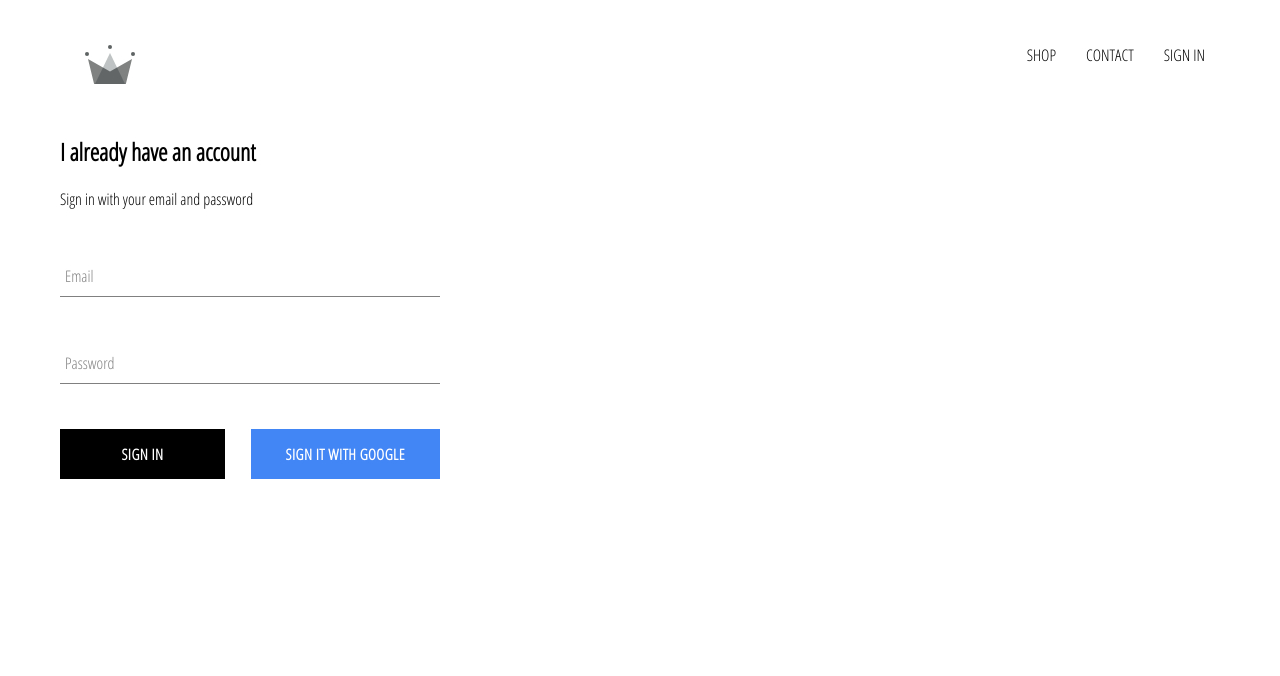
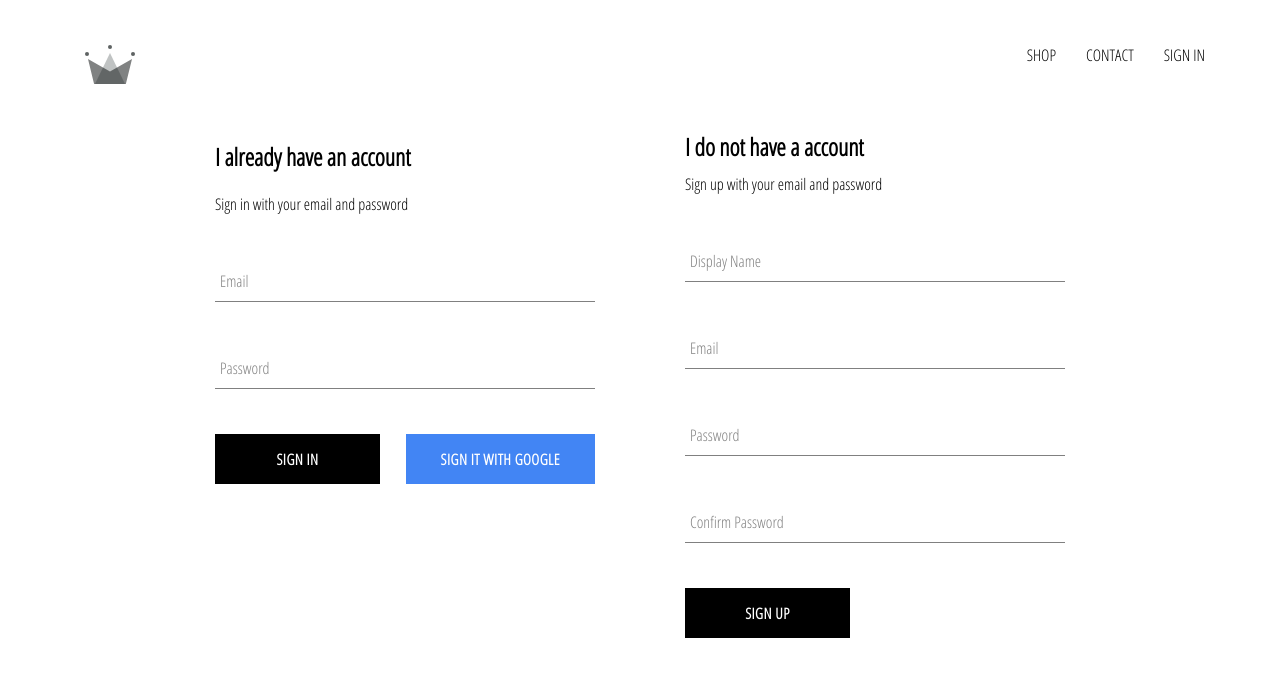
Before and after one commit to Jorge-Aguirre/crwn-clothing, a React (Create React App) app: page /signin in a window 1280 px wide. Shown: the top 676 px of the page. Built offline with nearby package versions, Linux system fonts and the light colour scheme; no server answers.

Commit message:
implemented firebase utils, included ability to store authenticated user into our firebase database

```diff
--- a/src/App.js
+++ b/src/App.js
@@ -6,7 +6,7 @@
 import ShopPage from './pages/shop/shop.component';
 import Header from './components/header/header.component';
 import SignInAndSignUpPage from './pages/sign-in-and-sign-up/sign-in-and-sign-up.component';
-import { auth } from './firebase/firebase.utils';
+import { auth, createUserProfileDocument } from './firebase/firebase.utils';
 
 class App extends React.Component {
   constructor() {
@@ -20,10 +20,21 @@
   unsubscribeFromAuth = null;
 
   componentDidMount() {
-    this.unsubscribeFromAuth = auth.onAuthStateChanged(user => {
-      this.setState({ currentUser: user });
+    this.unsubscribeFromAuth = auth.onAuthStateChanged(async userAuth => {
+      if (userAuth) {
+        const userRef = await createUserProfileDocument(userAuth);
 
-      console.log(user);
+        userRef.onSnapshot(snapShot => {
+          this.setState({
+            currentUser: {
+              id: snapShot.id,
+              ...snapShot.data()
+            }
+          });
+        });
+      } else {
+        this.setState({ currentUser: userAuth });
+      }
     });
   }
 
--- a/src/components/sign-in/sign-in.component.jsx
+++ b/src/components/sign-in/sign-in.component.jsx
@@ -48,7 +48,7 @@
             name='password'
             type='password'
             value={this.state.password}
-            handleSubmit={this.handleChange}
+            handleChange={this.handleChange}
             label='Password'
             required
           />
--- /dev/null
+++ b/src/components/sign-up/sign-up.component.jsx
@@ -0,0 +1,103 @@
+import React from 'react';
+
+import FormInput from '../form-input/form-input.component';
+import CustomButton from '../custom-button/custom-button.component';
+
+import { auth, createUserProfileDocument } from '../../firebase/firebase.utils';
+
+import './sign-up.styles.scss';
+
+class SignUp extends React.Component {
+  constructor() {
+    super();
+
+    this.state = {
+      displayName: '',
+      email: '',
+      password: '',
+      confirmPassword: ''
+    }
+  }
+
+  handleSubmit = async event => {
+    event.preventDefault();
+
+    const { displayName, email, password, confirmPassword } = this.state;
+
+    if (password !== confirmPassword) {
+      alert("passwords don't match");
+      return;
+    }
+
+    try {
+      const { user } = await auth.createUserWithEmailAndPassword(
+        email,
+        password
+      );
+
+      await createUserProfileDocument(user, { displayName });
+
+      this.setState({
+        displayName: '',
+        email: '',
+        password: '',
+        confirmPassword: ''
+      });
+    } catch(error) {
+      console.error(error);
+    }
+  }
+
+  handleChange = event => {
+    const { name, value } = event.target;
+
+    this.setState({ [name]: value });
+  }
+
+  render() {
+    const { displayName, email, password, confirmPassword } = this.state;
+    return (
+      <div className='sign-up'>
+        <h2 className='title'>I do not have a account</h2>
+        <span>Sign up with your email and password</span>
+        <form className='sign-up-form' onSubmit={this.handleSubmit}>
+          <FormInput
+            type='text'
+            name='displayName'
+            value={displayName}
+            onChange={this.handleChange}
+            label='Display Name'
+            required
+          />
+          <FormInput
+            type='email'
+            name='email'
+            value={email}
+            onChange={this.handleChange}
+            label='Email'
+            required
+          />
+          <FormInput
+            type='password'
+            name='password'
+            value={password}
+            onChange={this.handleChange}
+            label='Password'
+            required
+          />
+          <FormInput
+            type='password'
+            name='confirmPassword'
+            value={confirmPassword}
+            onChange={this.handleChange}
+            label='Confirm Password'
+            required
+          />
+          <CustomButton type='submit'>Sign up</CustomButton>
+        </form>
+      </div>
+    );
+  }
+}
+
+export default SignUp;
--- /dev/null
+++ b/src/components/sign-up/sign-up.styles.scss
@@ -0,0 +1,9 @@
+.sign-up {
+  display: flex;
+  flex-direction: column;
+  width: 380px;
+
+  .title {
+    margin: 10px 0;
+  }
+}
--- a/src/firebase/firebase.utils.js
+++ b/src/firebase/firebase.utils.js
@@ -15,6 +15,32 @@
 
 firebase.initializeApp(config);
 
+export const createUserProfileDocument = async (userAuth, addionalData) => {
+  if (!userAuth) return;
+
+  const userRef = firestore.doc(`users/${userAuth.uid}`);
+
+  const snapShot = await userRef.get();
+
+  if (!snapShot.exists) {
+    const { displayName, email } = userAuth;
+    const createdAt = new Date();
+
+    try{
+      await userRef.set({
+        displayName,
+        email,
+        createdAt,
+        ...addionalData
+      })
+    } catch (error) {
+      console.log('error create user', error.message);
+    }
+  }
+
+  return userRef;
+}
+
 export const auth = firebase.auth();
 export const firestore = firebase.firestore();
 
--- a/src/pages/sign-in-and-sign-up/sign-in-and-sign-up.component.jsx
+++ b/src/pages/sign-in-and-sign-up/sign-in-and-sign-up.component.jsx
@@ -1,11 +1,13 @@
 import React from 'react'
 import SignIn from '../../components/sign-in/sign-in.component';
+import SignUp from '../../components/sign-up/sign-up.component';
 
 import './sign-in-and-sign-up.styles.scss';
 
 const SignInAndSignUpPage = () => (
   <div className='sign-in-and-sign-up'>
     <SignIn />
+    <SignUp />
   </div>
 );
 
--- a/src/pages/sign-in-and-sign-up/sign-in-and-sign-up.styles.scss
+++ b/src/pages/sign-in-and-sign-up/sign-in-and-sign-up.styles.scss
@@ -0,0 +1,6 @@
+.sign-in-and-sign-up {
+  width: 850px;
+  display: flex;
+  justify-content: space-between;
+  margin: 30px auto;
+}
```
